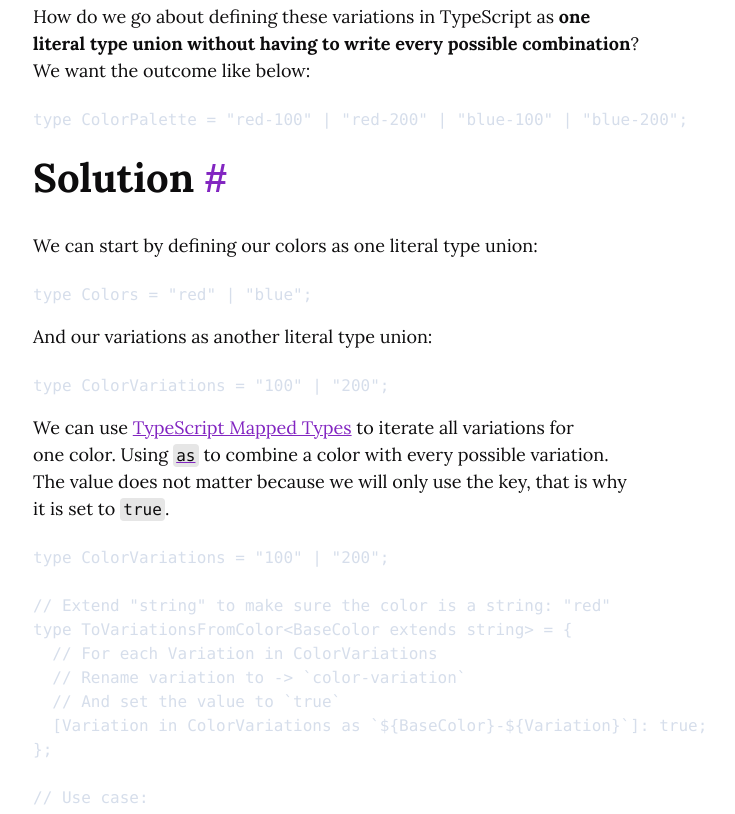
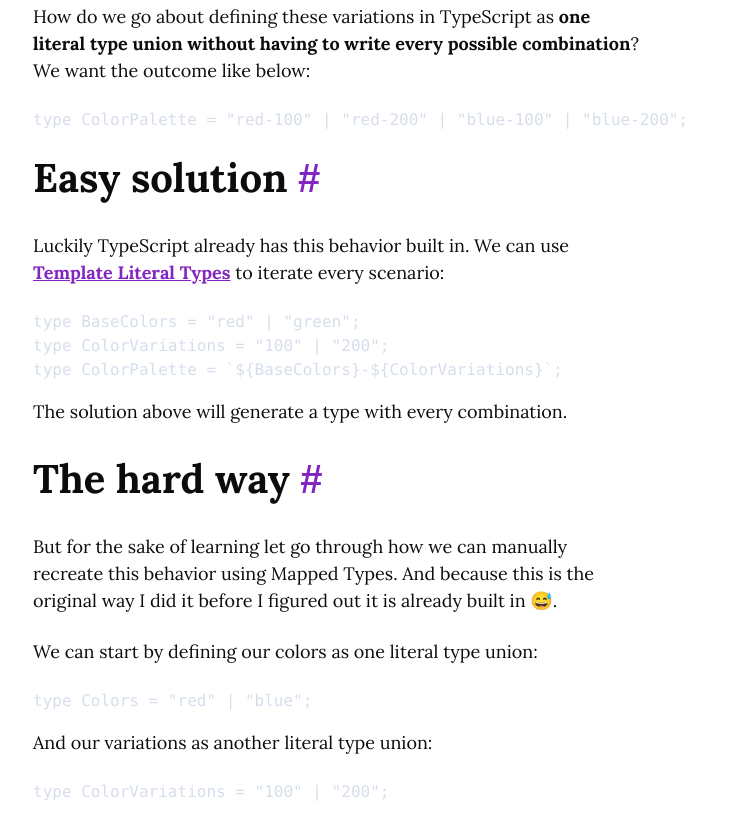
Before and after one commit to jesperorb/site, an Eleventy site: page posts/typescript-mapped-types.md in a window 1280 px wide. Shown: the part 713-1527 px from the top of the page, without its empty margins (303-1038 px from the left). Built offline with nearby package versions, Linux system fonts and the light colour scheme; Eleventy itself is replaced by a stand-in of ours; code samples lack their colours; files that its build step writes are made by us from their sources.

Commit message:
posts: update mapped types post

````diff
--- a/posts/typescript-mapped-types.md
+++ b/posts/typescript-mapped-types.md
@@ -27,7 +27,21 @@ How do we go about defining these variations in TypeScript as **one literal type
 type ColorPalette = "red-100" | "red-200" | "blue-100" | "blue-200";
 ```
 
-## Solution
+## Easy solution
+
+Luckily TypeScript already has this behavior built in. We can use [**Template Literal Types**](https://www.typescriptlang.org/docs/handbook/2/template-literal-types.html) to iterate every scenario:
+
+```ts
+type BaseColors = "red" | "green";
+type ColorVariations = "100" | "200";
+type ColorPalette = `${BaseColors}-${ColorVariations}`;
+```
+
+The solution above will generate a type with every combination.
+
+## The hard way
+
+But for the sake of learning let go through how we can manually recreate this behavior using Mapped Types. And because this is the original way I did it before I figured out it is already built in 😅.
 
 We can start by defining our colors as one literal type union:
 
````
